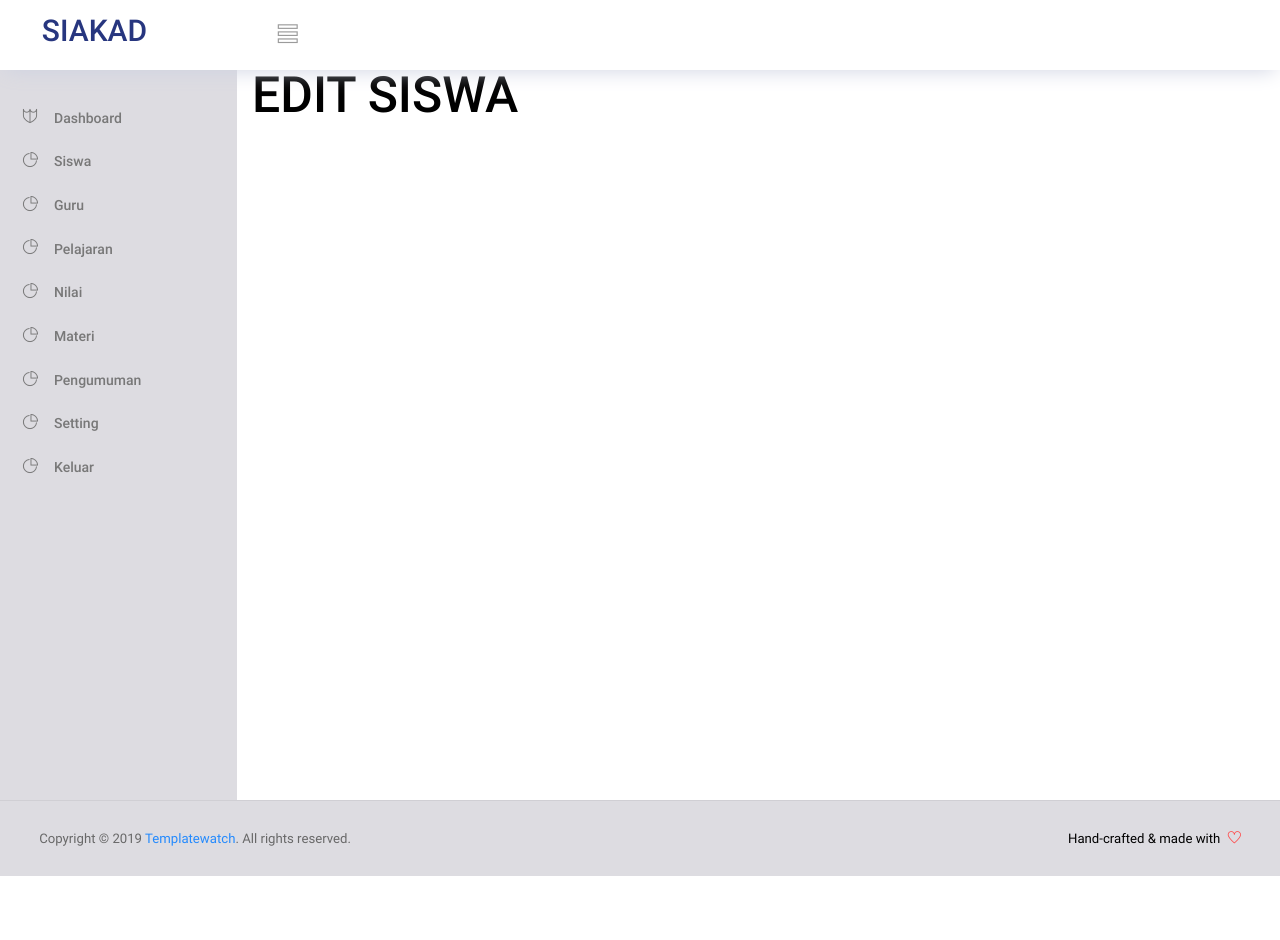
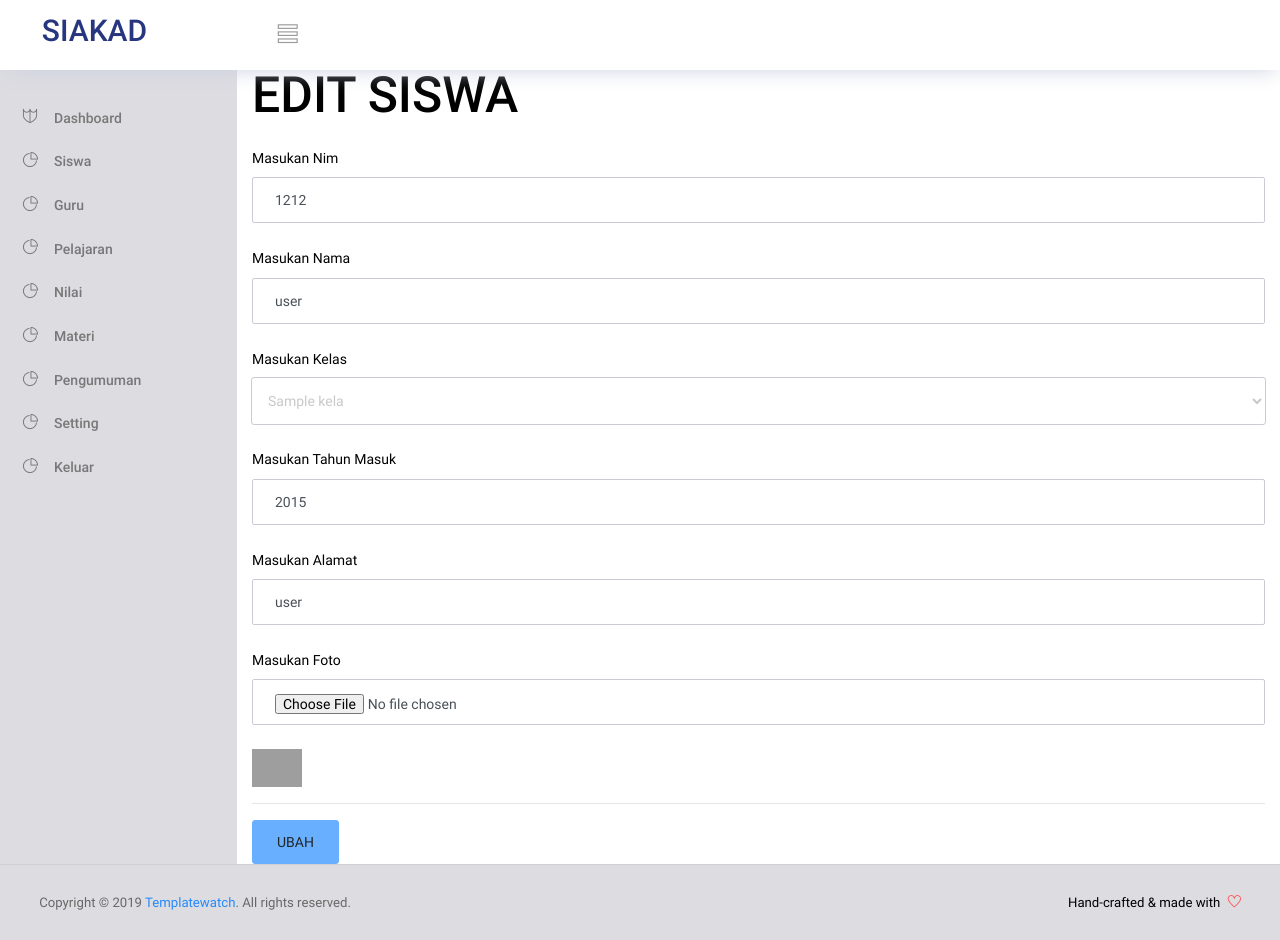
Before and after one commit to dikimeip/siakad-codeigniter, a CodeIgniter app: page /siakad/index.php/staffcontroller/edit/1 in a window 1280 px wide. Before the commit the page ends 876 px from the top, so only its background shows below. Run offline with CodeIgniter, Linux system fonts and the light colour scheme; the visitor is signed in with stand-in values (Sample User, id 1); data comes from the database, SQL or seed files in the repository; tables that the repository leaves empty hold one stand-in row (values such as "Sample post"); data that the repository does not hold is empty; style sheets or scripts are compiled from the project's sources; some libraries are stand-ins or nearby versions; grey boxes are pictures that could not be loaded.

Commit message:
memampilkan data di edit data siswa

```diff
--- a/application/controllers/StaffController.php
+++ b/application/controllers/StaffController.php
@@ -96,10 +96,11 @@ class StaffController extends CI_Controller
 	public function edit($id)
 	{
 		$data['sess'] = $this->session->userdata('isStaff');
-		//$data['kelas'] = $this->Models->get_kelas();
+		$data['kelas'] = $this->Models->get_kelas();
+		$data['siswa'] = $this->Models->id_siswa($id);
 		$this->load->view('admin/template/header');
 		$this->load->view('admin/template/menu',$data);
-		$this->load->view('admin/edit_siswa');
+		$this->load->view('admin/edit_siswa',$data);
 		$this->load->view('admin/template/footer');
 	}
 
--- a/application/models/MyModel.php
+++ b/application/models/MyModel.php
@@ -37,4 +37,9 @@ class MyModel extends CI_Model
 		return $this->db->insert('siswa',$data);
 	}
 
+	public function id_siswa($id)
+	{
+		return $this->db->get_where('siswa',['id_siswa'=>$id])->row_array();
+	}
+
 }
--- a/application/views/admin/edit_siswa.php
+++ b/application/views/admin/edit_siswa.php
@@ -1 +1,34 @@
 <h1>EDIT SISWA</h1>
+<br>
+<form action="" method="post" enctype="multipart/form-data">
+	<div class="form-group">
+		<label>Masukan Nim</label>
+		<input type="text" name="nim" class="form-control" value="<?php echo $siswa['nim_siswa'] ?>">
+	</div>
+	<div class="form-group">
+		<label>Masukan Nama</label>
+		<input type="text" name="nama" class="form-control" value="<?php echo $siswa['nama_siswa'] ?>">
+	</div>
+	<div class="form-group">
+		<label>Masukan Kelas</label>
+		<select class="form-control" name="kelas">
+			<?php foreach ($kelas as $k): ?>
+				<option value="<?php echo $k['id_kelas'] ?>"><?php echo $k['nama_kelas'] ?></option>
+			<?php endforeach ?>
+		</select>
+	</div>
+	<div class="form-group">
+		<label>Masukan Tahun Masuk</label>
+		<input type="text" name="tahun" class="form-control" value="<?php echo $siswa['thn_siswa'] ?>">
+	</div>
+	<div class="form-group">
+		<label>Masukan Alamat</label>
+		<input type="text" name="alamat" class="form-control" value="<?php echo $siswa['alamat_siswa'] ?>">
+	</div>
+	<div class="form-group">
+		<label>Masukan Foto</label>
+		<input type="file" name="foto" class="form-control">
+	</div>
+	<img style="width: 50px" src="<?php echo base_url() ?>asset/image/<?php echo $siswa['foto_siswa'] ?>"><br><hr>
+	<input type="submit" value="UBAH" class="btn btn-info">
+</form>
```
